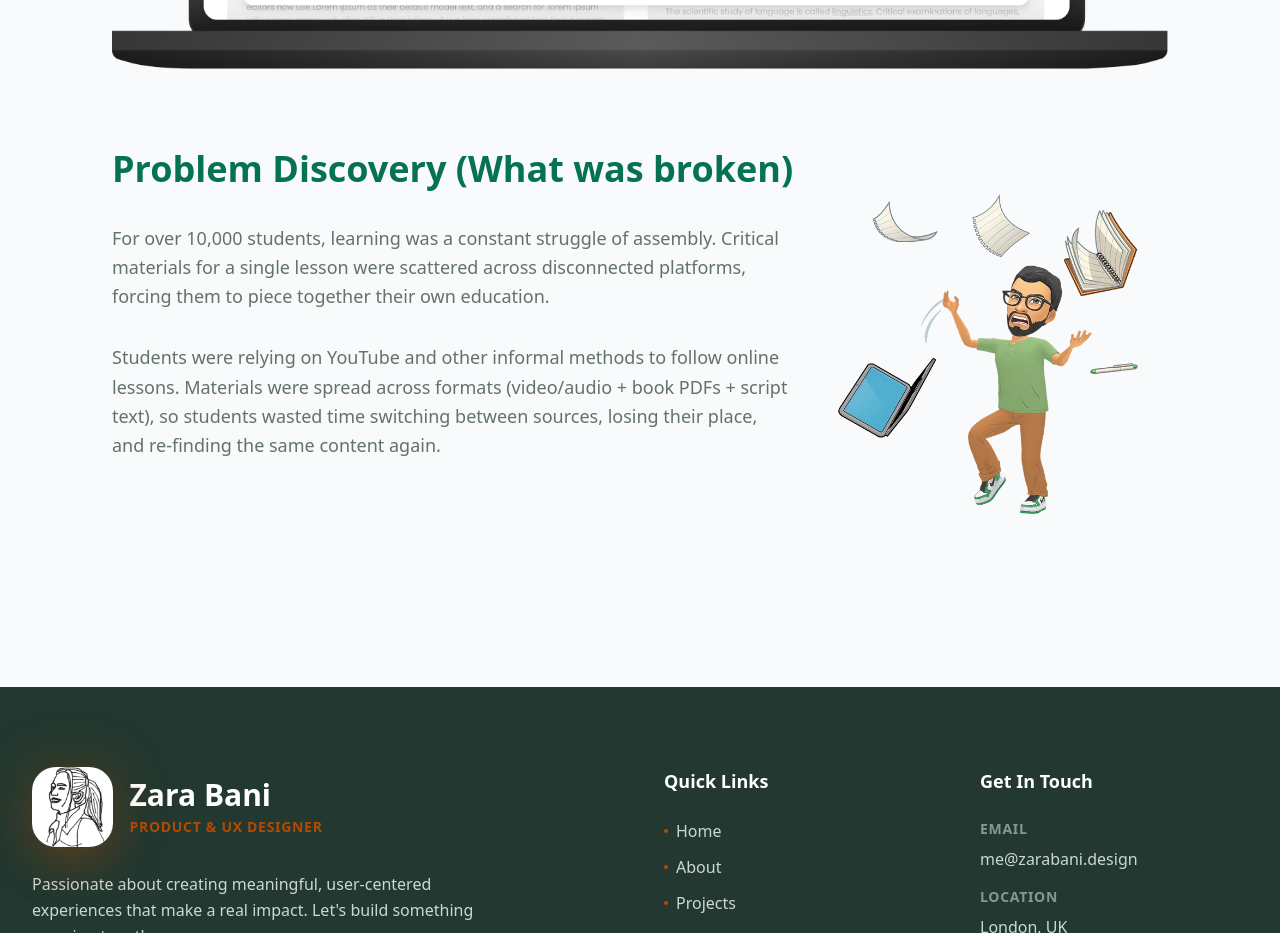
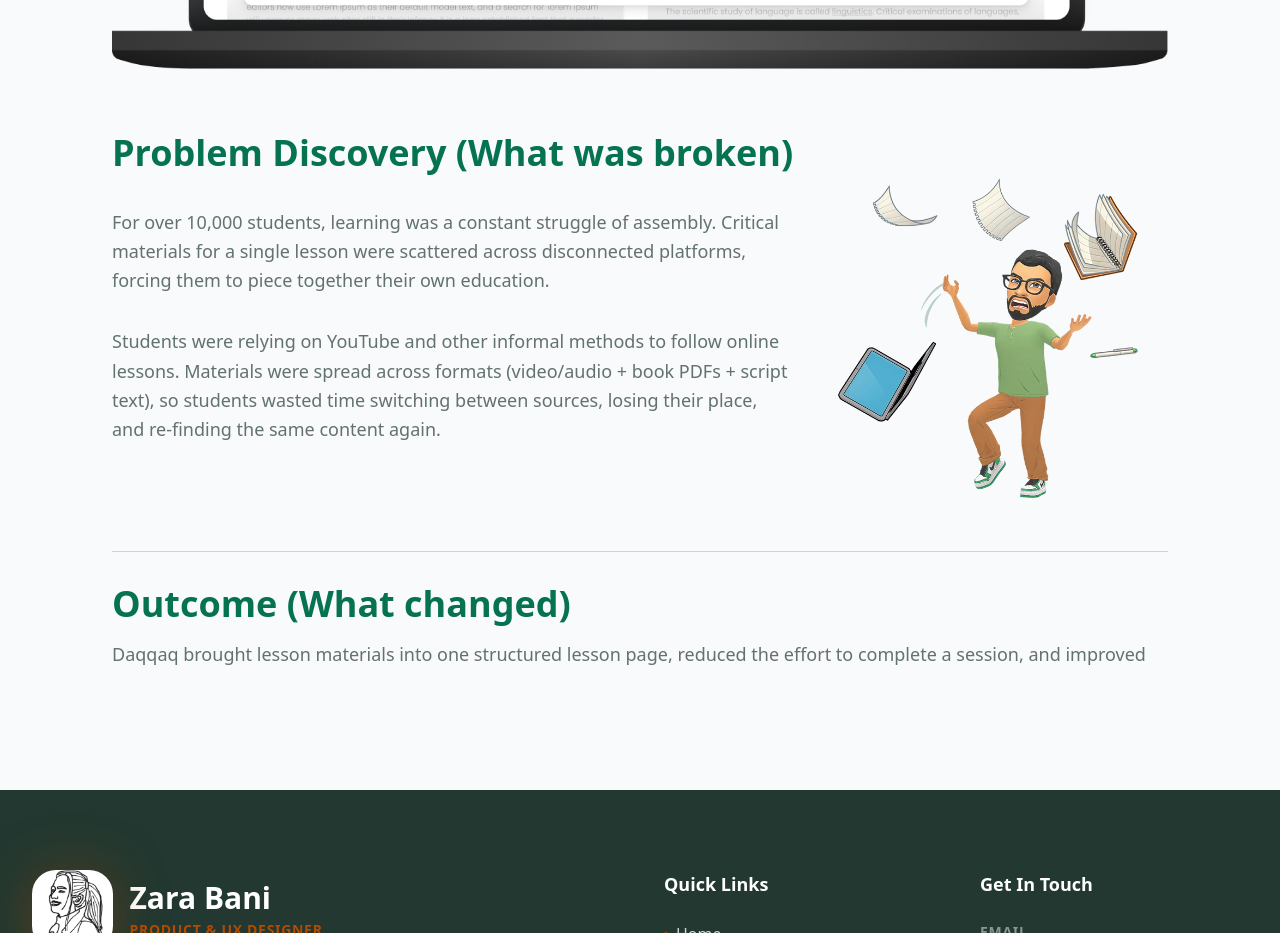
Before and after one commit to ehsangazar/zarabani, a React (Vite) app: page /projects/focused-learning in a window 1280 px wide. Shown: the part 2000-2933 px from the top of the page. Built offline with nearby package versions, Linux system fonts and the light colour scheme.

Commit message:
Update Focused Learning case study: adjust spacing in Problem Discovery section and add Outcome section detailing improvements made.

```diff
--- a/src/pages/projects/case-studies/FocusedLearning.tsx
+++ b/src/pages/projects/case-studies/FocusedLearning.tsx
@@ -59,7 +59,7 @@ const FocusedLearning = () => {
       </div>
 
       {/* Problem Discovery */}
-      <section className="my-20">
+      <section className="my-10">
         <h2 className="text-3xl md:text-4xl font-bold text-[#057251]">
           Problem Discovery (What was broken)
         </h2>
@@ -82,6 +82,17 @@ const FocusedLearning = () => {
         </div>
       </section>
 
+      {/* Outcome */}
+      <section className="my-10">
+        <hr className="my-8 border-primary-dark/20" />
+        <h2 className="text-3xl md:text-4xl font-bold text-[#057251]">
+          Outcome (What changed)
+        </h2>
+        <p className="text-lg text-primary-dark/70 leading-relaxed mt-4">
+          Daqqaq brought lesson materials into one structured lesson page, reduced the effort to complete a session, and improved
+        </p>
+      </section>
+
     </div>
   );
 }
```
